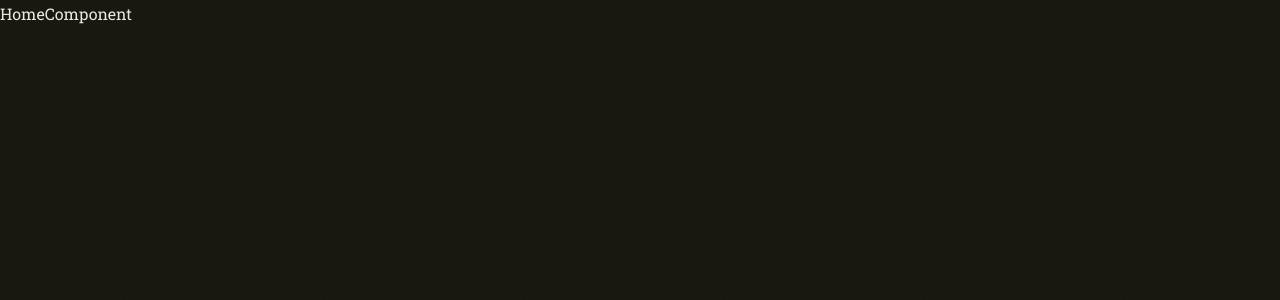
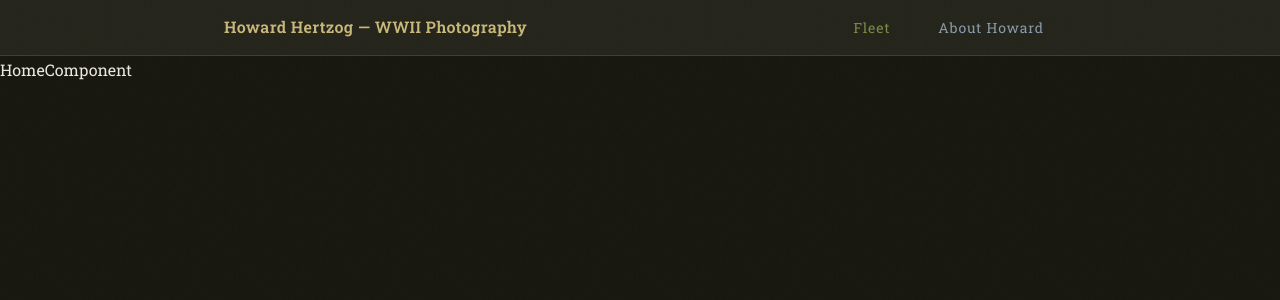
Before and after one commit to ProductEngineerIO/epic-ww2, an Angular app: page / in a window 1280 px wide. Shown: the top 300 px of the page. Built offline with nearby package versions, Linux system fonts and the light colour scheme.

Commit message:
[arcwright-ai] Persistent Nav (#6)
Story: /Users/edhertzog/Documents/ProductEngineerIO/epic-ww2/docs/implementation-artifacts/3-1-persistent-nav.md
Run: 20260808-151918-7fdc9d

```diff
--- a/src/app/app.component.ts
+++ b/src/app/app.component.ts
@@ -1,10 +1,14 @@
 import { Component } from '@angular/core';
 import { RouterOutlet } from '@angular/router';
+import { PersistentNavComponent } from './core/components/persistent-nav/persistent-nav.component';
 
 @Component({
   selector: 'app-root',
-  imports: [RouterOutlet],
-  template: `<router-outlet />`,
+  imports: [RouterOutlet, PersistentNavComponent],
+  template: `
+    <app-persistent-nav />
+    <router-outlet />
+  `,
   styleUrl: './app.component.scss'
 })
 export class AppComponent {}
--- /dev/null
+++ b/src/app/core/components/persistent-nav/persistent-nav.component.html
@@ -0,0 +1,28 @@
+<!-- src/app/core/components/persistent-nav/persistent-nav.component.html -->
+<nav class="nav" aria-label="Site navigation">
+  <a [routerLink]="['/']"
+     routerLinkActive="nav__title--active"
+     [routerLinkActiveOptions]="{ exact: true }"
+     class="nav__title"
+     aria-label="Howard Hertzog WWII Photography — Home">
+    Howard Hertzog — WWII Photography
+  </a>
+
+  <ul class="nav__links" role="list">
+    <li>
+      <a [routerLink]="['/']"
+         routerLinkActive="nav__link--active"
+         [routerLinkActiveOptions]="{ exact: true }"
+         class="nav__link">
+        Fleet
+      </a>
+    </li>
+    <li>
+      <a [routerLink]="['/about']"
+         routerLinkActive="nav__link--active"
+         class="nav__link">
+        About Howard
+      </a>
+    </li>
+  </ul>
+</nav>
--- /dev/null
+++ b/src/app/core/components/persistent-nav/persistent-nav.component.scss
@@ -0,0 +1,87 @@
+// src/app/core/components/persistent-nav/persistent-nav.component.scss
+// All color values use CSS custom properties only — no raw hex values (AD-4).
+
+:host {
+  display: block;
+  position: sticky;
+  top: 0;
+  z-index: var(--z-nav);
+  background-color: var(--color-surface);
+  border-bottom: 1px solid var(--color-outline-v);
+  height: 56px;
+}
+
+.nav {
+  display: flex;
+  align-items: center;
+  justify-content: space-between;
+  height: 100%;
+  padding: 0 var(--space-gutter);
+  max-width: var(--space-content-max);
+  margin: 0 auto;
+
+  @media (max-width: 767px) {
+    padding: 0 var(--space-gutter-mobile);
+  }
+}
+
+.nav__title {
+  font-family: var(--font-display);
+  font-size: var(--font-hl-sm-size);
+  font-weight: var(--font-hl-sm-weight);
+  line-height: var(--font-hl-sm-lh);
+  letter-spacing: var(--font-hl-sm-ls);
+  color: var(--color-khaki);
+  text-decoration: none;
+  white-space: nowrap;
+  // Touch target (AC-7)
+  display: flex;
+  align-items: center;
+  min-height: 44px;
+
+  // Truncate on narrow viewports so the nav links are never pushed off-screen
+  @media (max-width: 479px) {
+    overflow: hidden;
+    text-overflow: ellipsis;
+    max-width: 180px;
+  }
+}
+
+.nav__links {
+  display: flex;
+  align-items: center;
+  gap: 1.5rem;
+  list-style: none;
+  // Prevent links from shrinking before the title at narrow widths (AC-6)
+  flex-shrink: 0;
+}
+
+.nav__link {
+  font-family: var(--font-display);
+  font-size: var(--font-nav-link-size);
+  font-weight: var(--font-nav-link-weight);
+  letter-spacing: var(--font-nav-link-ls);
+  color: var(--color-steel);
+  text-decoration: none;
+  // Touch target (AC-7)
+  display: flex;
+  align-items: center;
+  min-height: 44px;
+  min-width: 44px;
+  padding: 0 0.75rem;
+  transition: color 150ms ease;
+
+  &:hover {
+    color: var(--color-on-surface);
+  }
+
+  &.nav__link--active {
+    color: var(--color-olive);
+  }
+
+  // Respect reduced-motion preference (component-level transitions are not
+  // suppressed by global styles.scss, so we handle it here explicitly)
+  @media (prefers-reduced-motion: reduce) {
+    transition: none;
+  }
+}
--- a/src/styles/_tokens.scss
+++ b/src/styles/_tokens.scss
@@ -31,6 +31,9 @@
   --color-error:          #c0392b;
   --color-on-error:       #ede9df;  // text on error background
   --color-on-primary:     #16160e;  // text on olive primary bg
+
+  // ── Z-Index ───────────────────────────────────────────────────────────────
+  --z-nav:                100;        // PersistentNav sticky layer
 
   // ── Border Radius ─────────────────────────────────────────────────────────
   --border-radius:        0;          // hard corners throughout
```
Also changed, not shown: src/app/core/components/persistent-nav/persistent-nav.component.ts (added, +12 -0 lines), 2 other files (tests, documents, lock files or other folders).
